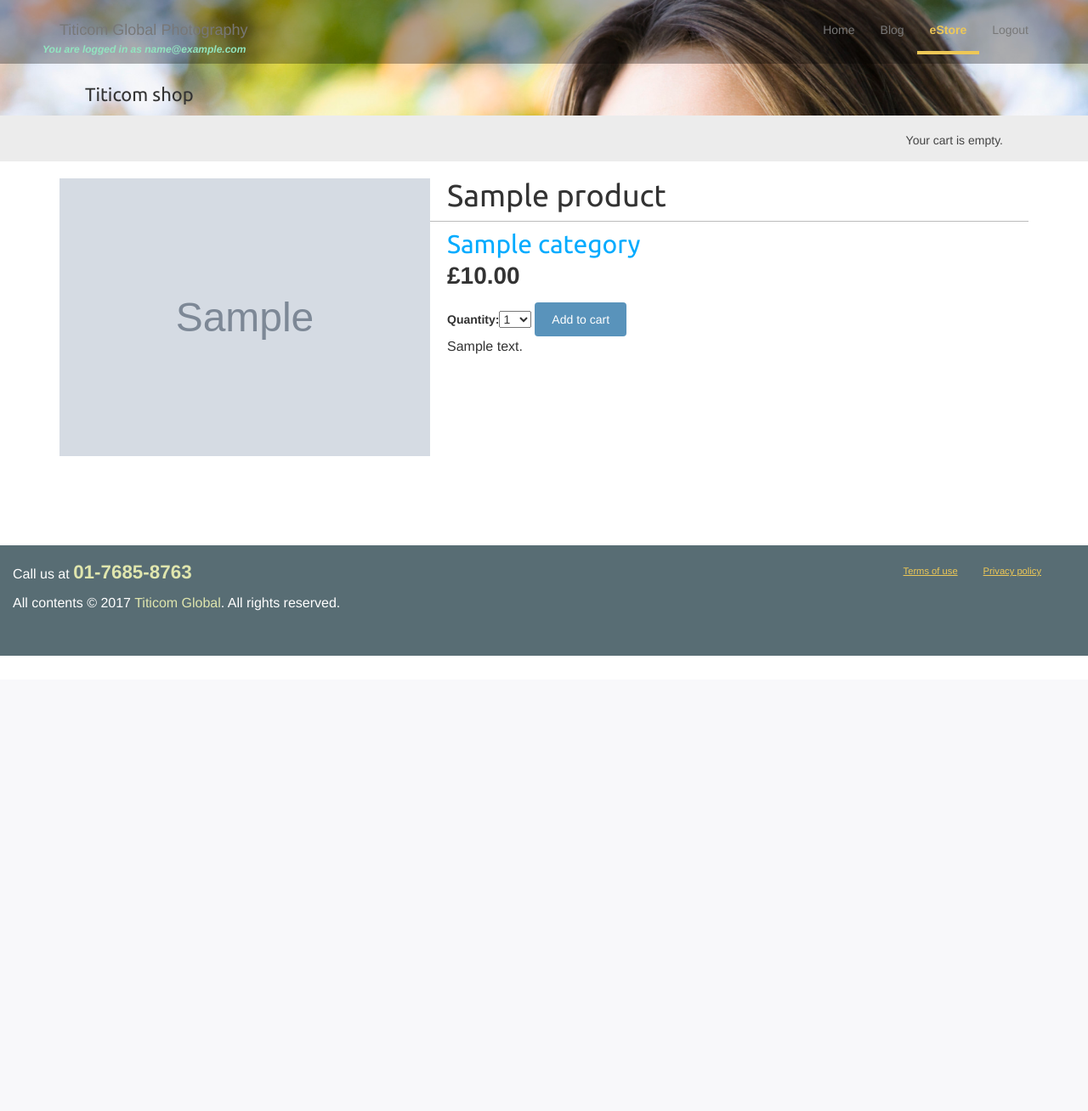
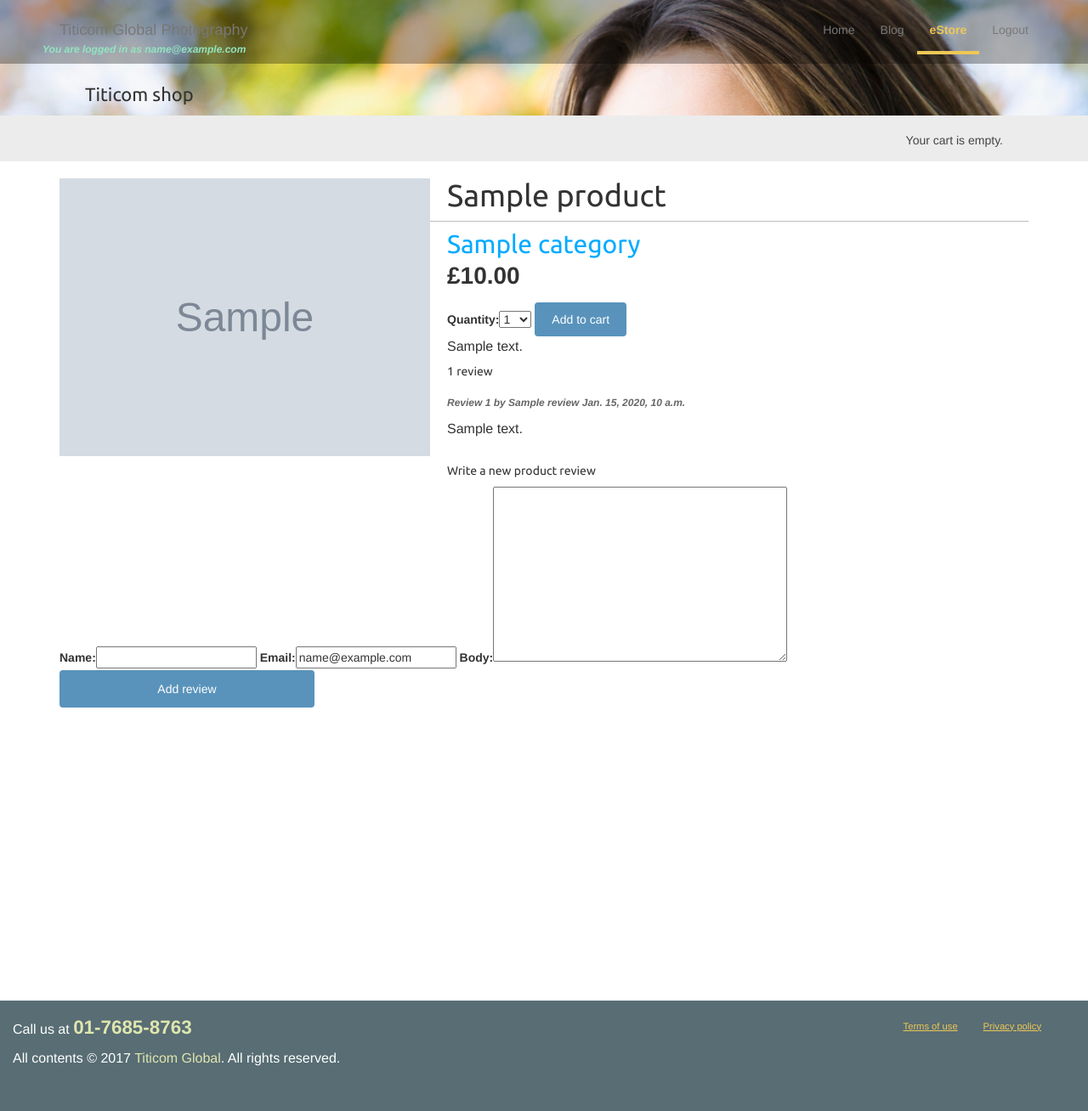
Before and after one commit to caananay/titicomglobal, a Django app: a page that uses templates/base.html in a window 1280 px wide. Shown: the whole page at 85% size. Before the commit the page ends 772 px from the top, so only its background shows below. Run offline with Django 3.2, Linux system fonts and the light colour scheme; a user stored in the database is signed in; tables that the repository leaves empty hold one stand-in row (values such as "Sample post"); grey boxes marked "Sample" are stand-in pictures; parts of the project's set-up code (start-up, migrations or seed data) failed here and were passed over; some libraries are stand-ins or nearby versions.

Commit message:
added reviews for product

```diff
--- a/accounts/templates/register.html
+++ b/accounts/templates/register.html
@@ -7,6 +7,7 @@
 		<div class="col-sm-4">
 		    <form role="form" method="post" action="{% url 'register' %}">
 		        <legend>Create a new account</legend>
+		        <p>Register to enable checkout on our website.</p>
 		        {% csrf_token %}
 		        {{ form | as_bootstrap }}
 		        <div class="form-group">
--- a/blog/views.py
+++ b/blog/views.py
@@ -57,7 +57,7 @@ def post_share(request, post_id):
     else:
 
         if request.user.is_authenticated():
-            form = EmailPostForm({'email': request.user.email})
+            form = EmailPostForm(initial = {'email': request.user.email})
         else:
             form = EmailPostForm()
 
--- /dev/null
+++ b/estore/forms.py
@@ -0,0 +1,7 @@
+from django import forms
+from .models import Review
+
+class ReviewForm(forms.ModelForm):
+    class Meta:
+        model = Review
+        fields = ('name', 'email', 'body')
--- a/estore/models.py
+++ b/estore/models.py
@@ -2,6 +2,7 @@
 from __future__ import unicode_literals
 
 from django.db import models
+from django.conf import settings
 from django.core.urlresolvers import reverse
 
 # Create your models here.
@@ -42,3 +43,18 @@ class Product(models.Model):
 
     def get_absolute_url(self):
         return reverse('estore:product_detail', args=[self.id, self.slug])
+
+class Review(models.Model):
+    product = models.ForeignKey(Product, related_name='reviews')
+    name = models.CharField(max_length=80)
+    email = models.EmailField()
+    body = models.TextField()
+    created = models.DateTimeField(auto_now_add=True)
+    updated = models.DateTimeField(auto_now=True)
+    active = models.BooleanField(default=True)
+
+    class Meta:
+        ordering = ('created',)
+
+    def __str__(self):
+        return 'Review by {} on {}'.format(self.name, self.product)
--- a/estore/templates/shop/product/detail.html
+++ b/estore/templates/shop/product/detail.html
@@ -1,4 +1,5 @@
 {% extends "shop/shopbase.html" %}
+{% load bootstrap_tags %}
 {% load static %}
 
 {% block title %}
@@ -19,5 +20,31 @@
         </form>
         {{ product.description|linebreaks }}
     </div>
+    <div>
+    {% with reviews.count as total_reviews %}
+        <h5>{{ total_reviews }} review{{ total_reviews|pluralize }}</h5>
+    {% endwith %}
+    </div>
+    {% for review in reviews %}
+        <div class="comment">
+            <p class="info">Review {{ forloop.counter }} by {{ review.name }} {{ review.created }}</p>
+            {{ review.body|linebreaks }}
+        </div>
+    {% empty %}
+        <p>Login and be the first to write a review.</p>
+    {% endfor %}
+
+    {% if user.is_authenticated %}
+        {% if new_review %}
+            <h5>Your review has been added.</h5>
+        {% else %}
+            <h5>Write a new product review</h5>
+            <form action="." method="post">
+                {{ review_form| as_bootstrap}}
+                {% csrf_token %}
+                <p><input type="submit" value="Add review"></p>
+            </form>
+        {%  endif %}
+    {% endif %}
 </div>
 {% endblock %}
--- a/estore/templates/shop/shopbase.html
+++ b/estore/templates/shop/shopbase.html
@@ -10,7 +10,7 @@
 {% block estore_header %}
 <div id="shop-header" class="shop-pad">
     <div id="header">
-        <a href="/" class="logo">Titicom shop</a>
+        <a href="/estore/" class="logo">Titicom shop</a>
     </div>
     <div id="subheader">
         <div class="cart">
--- a/estore/views.py
+++ b/estore/views.py
@@ -2,8 +2,9 @@
 from __future__ import unicode_literals
 
 from django.shortcuts import render, get_object_or_404
-from .models import Category, Product
+from .models import Category, Product, Review
 from cart.forms import CartAddProductForm
+from .forms import ReviewForm
 
 # Create your views here.
 def product_list(request, category_slug=None):
@@ -21,7 +22,25 @@ def product_list(request, category_slug=None):
 def product_detail(request, id, slug):
     product = get_object_or_404(Product, id=id, slug=slug, available=True)
     cart_product_form = CartAddProductForm()
+      # List of active reviews for this product
+    reviews = product.reviews.filter(active=True)
+    if request.method == 'POST':
+        # A review was posted
+        review_form = ReviewForm(data=request.POST)
+
+        if review_form.is_valid():
+            # Create review object but don't save to database yet
+            new_review = review_form.save(commit=False)
+            # Assign the current product to the review
+            new_review.product = product
+            # Save the review to the database
+            new_review.save()
+    else:
+      if request.user.is_authenticated():
+        review_form = ReviewForm(initial = {'email': request.user.email})
+      else:
+        review_form = ReviewForm()
     return render(request,
                   'shop/product/detail.html',
-                  {'product': product,
+                  {'product': product, 'reviews': reviews, 'review_form': review_form,
                    'cart_product_form': cart_product_form, 'active_estore': True})
--- a/static/css/base.css
+++ b/static/css/base.css
@@ -1,6 +1,25 @@
+html,
 body {
-    margin:0;
-   /* padding-top:70px;*/
+   margin:0;
+   padding:0;
+   height:100%;
+}
+#container {
+   min-height:100%;
+   position:relative;
+}
+
+#body {
+   padding-bottom:130px;   /* Height of the footer */
+}
+#footer {
+   position:relative;
+   bottom:-120px;
+   width:100%;
+   height:130px;   /* Height of the footer */
+}
+
+body {
     font-family:helvetica, sans-serif;
 }
 
@@ -51,17 +70,16 @@ p.date {
 }
 
 #home-slider {
-    position: relative;
-}
-
-#footer {
-    position: relative;
-    display: block;
+    position: fixed;
+    width: 100%;
+    height: 100%;
+    left: 0;
+    top: 0;
 }
 
 #home-slider img {
-    height: auto;
-    width: 100%;
+    max-height: 100%;
+    max-width: 100%;
 }
 
 #login-message {
@@ -83,13 +101,21 @@ p.date {
     margin-bottom: 0;
     border: 1px solid transparent;
     position: absolute;
-    top: 110px;
+    top: 100px;
     right: 0;
     z-index: 1;
     width: 100%;
 }
 
+.alert-success {
+    background-color: rgba(223, 240, 216, 0.2);
+    color: #315831;
+}
+
 /**  Footer Navigation **/
+
+
+
 footer {
   background: #586D74;
   color: white;
--- a/static/css/store.css
+++ b/static/css/store.css
@@ -125,6 +125,10 @@ ul.errorlist {
     padding:10px 100px;
     font-size:18px;
     overflow:auto;
+}
+
+#header a {
+    color: black;
 }
 
 #subheader {
@@ -261,3 +265,17 @@ ul.errorlist {
 .neg {
     color:#dc1616;
 }
+
+/* comments */
+.comment {
+    padding:10px;
+}
+.comment:nth-child(even) {
+    background:#efefef;
+}
+.comment .info {
+    font-weight:bold;
+    font-size:12px;
+    font-style: italic;
+    color:#666;
+}
--- a/templates/base.html
+++ b/templates/base.html
@@ -10,6 +10,7 @@
     <meta name="viewport" content="width=device-width, initial-scale=1">
 </head>
 <body>
+  <div id="container">
     <header>
         <nav class="navbar navbar-default navbar-fixed-top" role="navigation">
             <div class="container">
@@ -44,6 +45,7 @@
             </div><!-- container -->
         </nav>
     </header>
+    <div id="body">
       {% block estore_header %}{% endblock %}
          {% if messages %}
           <div class="alert alert-success">
@@ -59,7 +61,7 @@
          {% block content %}
           {% endblock %}
 
-
+       </div>
 
       {% block footer %}
        <footer id="footer">
@@ -81,7 +83,7 @@
         </div><!-- content container -->
          </footer>
       {% endblock %}
-
+  </div>
 
      <!--script references-->
     <script src="https://cdnjs.cloudflare.com/ajax/libs/jquery/3.0.0-alpha1/jquery.min.js"></script>
```
Also changed, not shown: estore/admin.py (+7 -1 lines), titicom/settings.py (+9 -25 lines), estore/migrations/0003_comment.py (added), estore/migrations/0004_auto_20171010_1250.py (added), estore/migrations/0005_auto_20171010_1402.py (added), estore/migrations/0006_auto_20171010_1431.py (added), media/images/landscape.jpg (added), 1 other file. Lines whose indentation alone changed are shown as unchanged.
